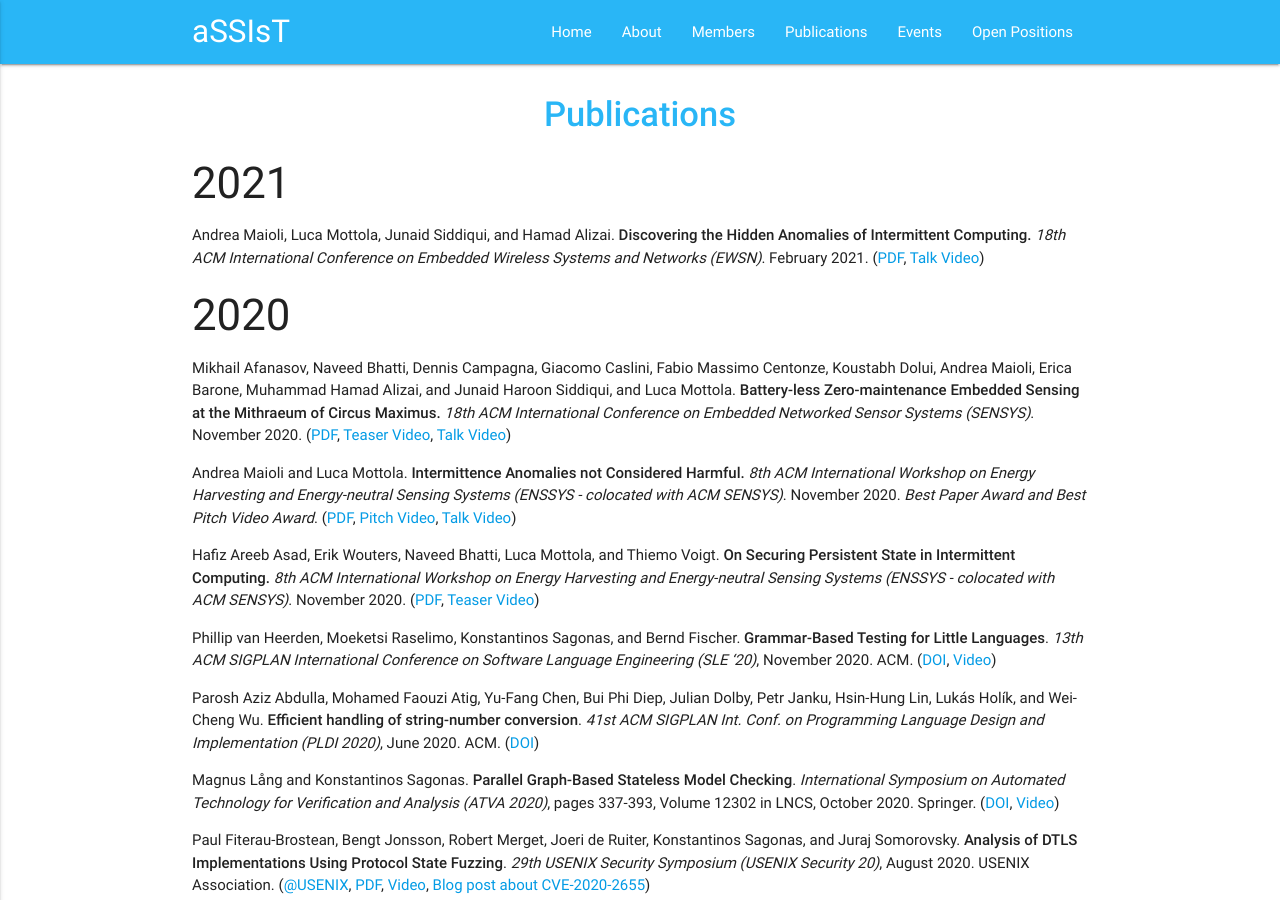
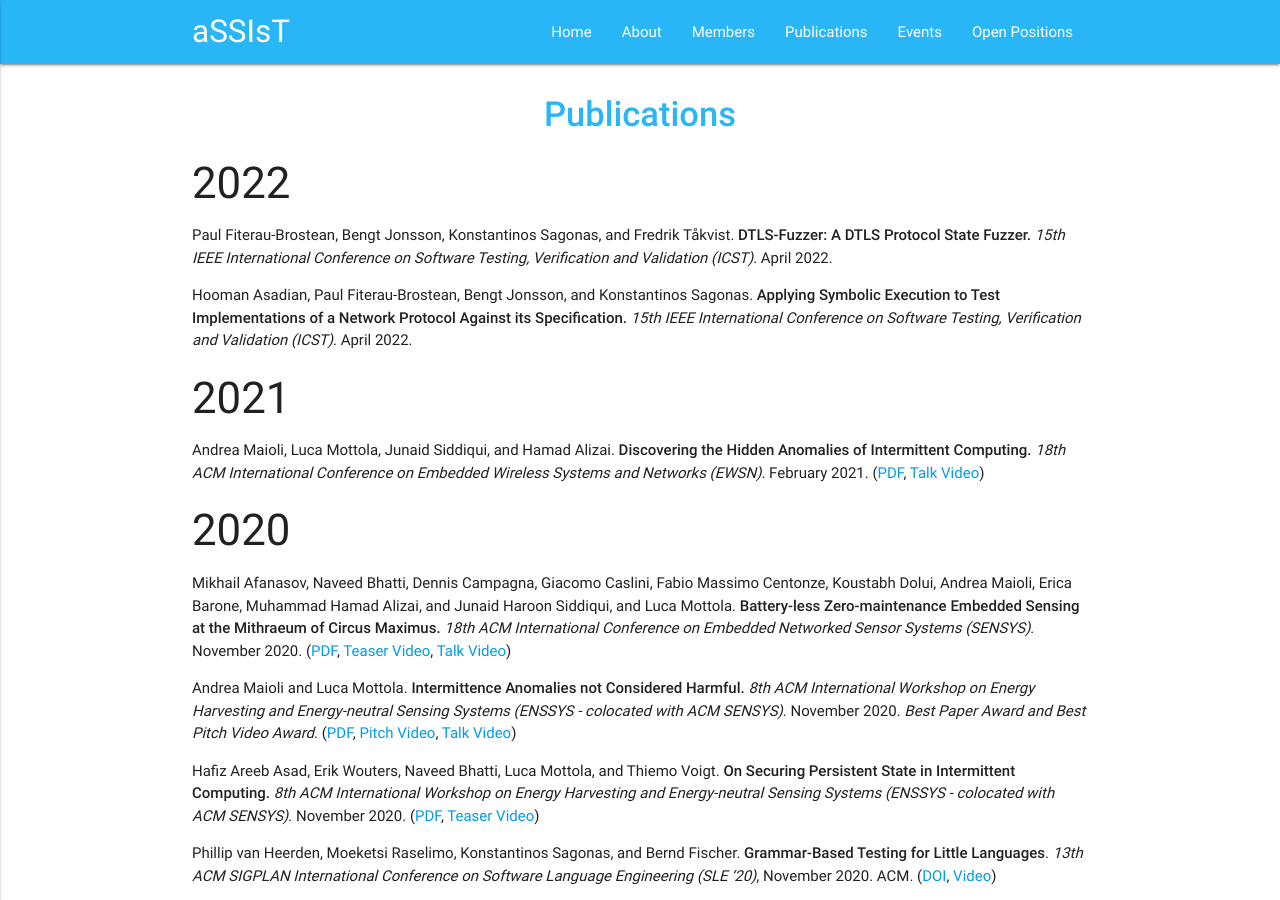
Before and after one commit to assist-project/assist-project.github.io, a Jekyll site: the page built from 03-publications.md, in a window 1280 px wide and 900 px high. Built offline with Jekyll 4.4.1, drawn with Linux system fonts in a browser that asks for light colours.

Commit message:
Add two more publicaitons (ICST 2022)

```diff
--- a/03-publications.md
+++ b/03-publications.md
@@ -3,6 +3,12 @@ layout: page
 title: Publications
 permalink: /publications/
 ---
+
+### 2022
+
+- Paul Fiterau-Brostean, Bengt Jonsson, Konstantinos Sagonas, and Fredrik Tåkvist. **DTLS-Fuzzer: A DTLS Protocol State Fuzzer.** _15th IEEE International Conference on Software Testing, Verification and Validation (ICST)_. April 2022.
+
+- Hooman Asadian, Paul Fiterau-Brostean, Bengt Jonsson, and Konstantinos Sagonas. **Applying Symbolic Execution to Test Implementations of a Network Protocol Against its Specification.** _15th IEEE International Conference on Software Testing, Verification and Validation (ICST)_. April 2022.
 
 ### 2021
 
```
